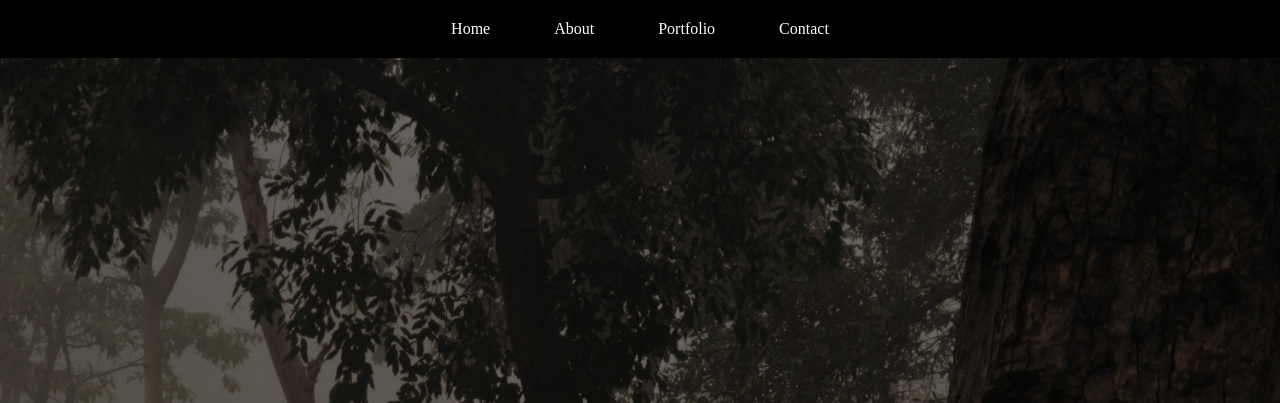
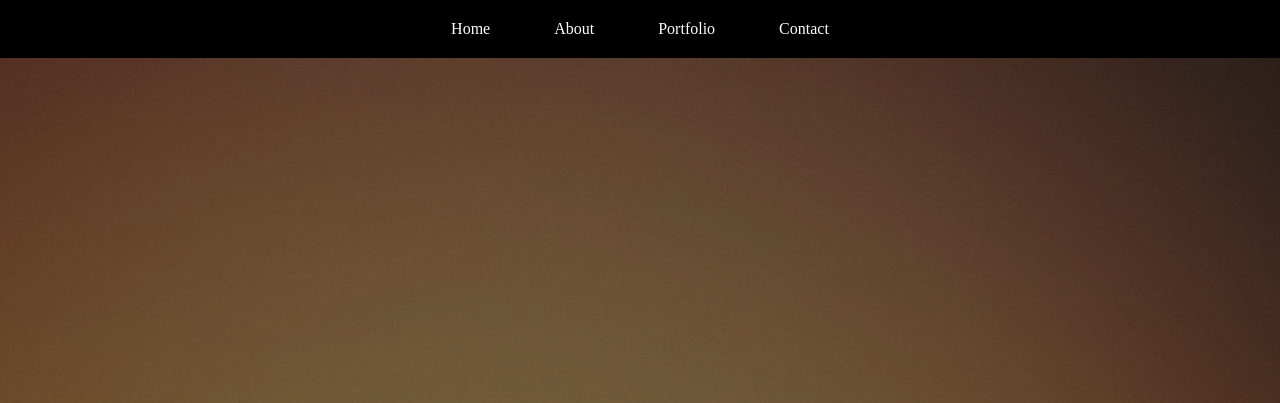
Before and after one commit to MHASSAANM/Portfolio, a plain HTML site: page portfolio.html in a window 1280 px wide. Shown: the top 403 px of the page. Drawn offline with Linux system fonts and the light colour scheme.

Commit message:
portfolio_cover update

```diff
--- a/portfolio.html
+++ b/portfolio.html
@@ -1,7 +1,7 @@
 <!DOCTYPE html>
 <html lang="en">
 <head>
-    <link rel="preload" href="images/Landscape4.webp" as="image">
+    <link rel="preload" href="images/portfolio_cover.webp" as="image">
     <script src="scripts.js" defer></script>
     <meta charset="UTF-8">
     <meta name="viewport" content="width=device-width, initial-scale=1.0">
--- a/styles.css
+++ b/styles.css
@@ -334,7 +334,7 @@ body {
         font-weight: lighter;
     }
     height: 100vh;
-    background: url('images/Landscape4.webp') no-repeat center center/cover;
+    background: url('images/portfolio_cover.webp') no-repeat center center/cover;
     position: relative;
     color: #ffffff;
     text-align: center;
```
Also changed, not shown: images/portfolio_cover.webp (added).
